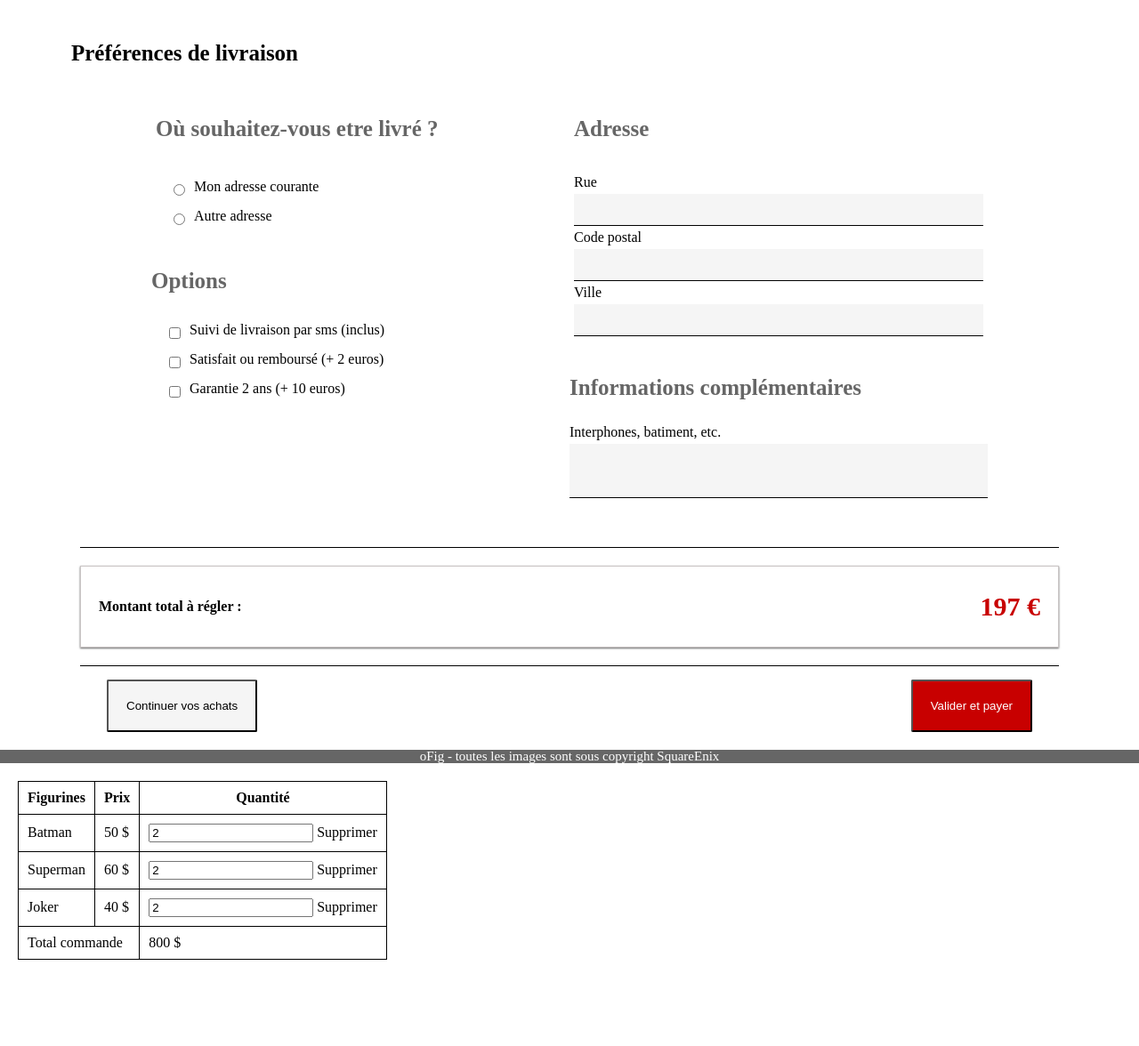
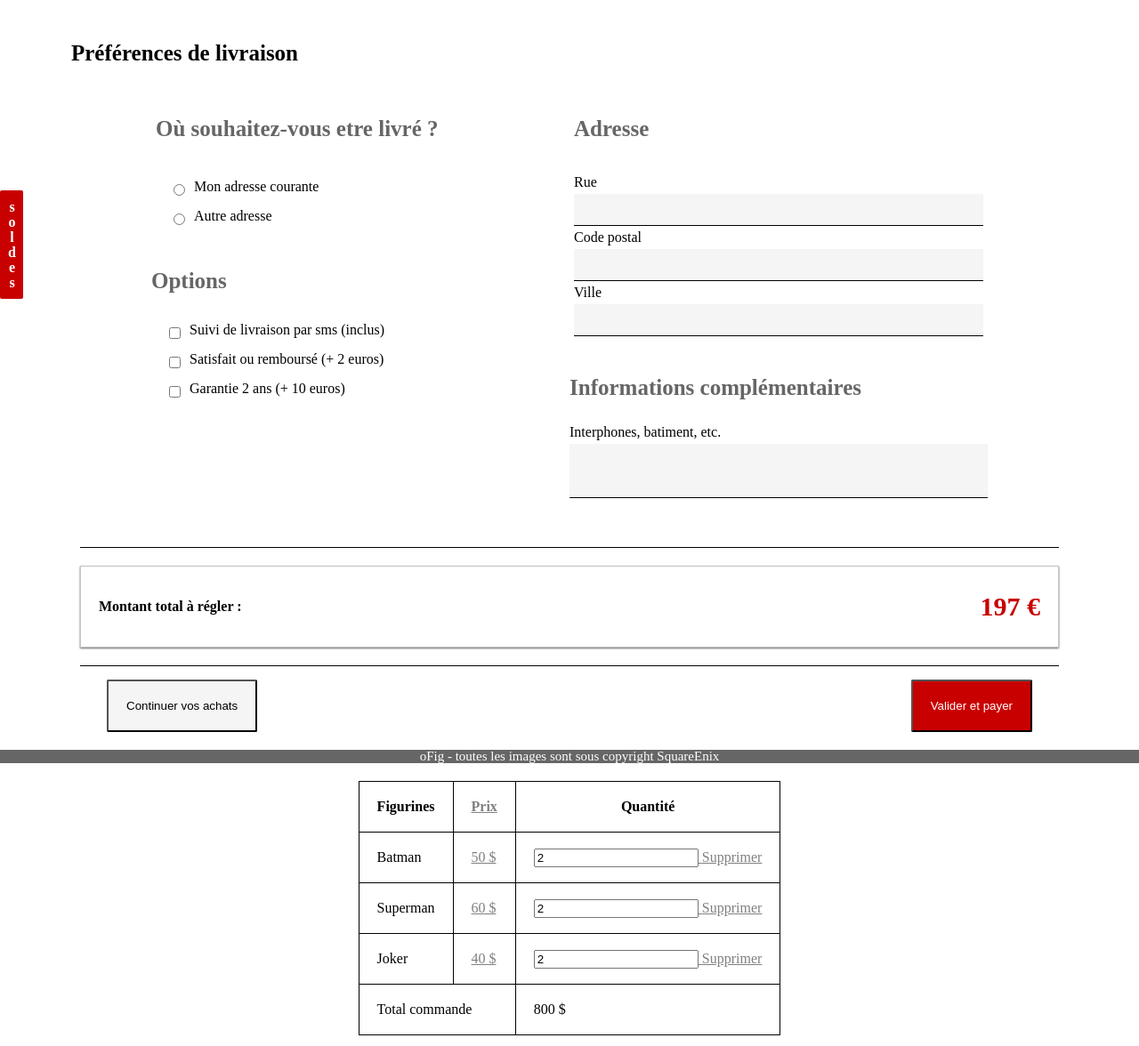
Before and after one commit to AlexandreKleinJean/ofig-test2-, a plain HTML site: page index/index.html in a window 1280 px wide. Shown: the part 124-1300 px from the top of the page at 89% size. Before the commit the page ends 1223 px from the top, so only its background shows below. Drawn offline with Linux system fonts and the light colour scheme.

Commit message:
TEST REUSSI

```diff
--- a/css/styles.css
+++ b/css/styles.css
@@ -27,6 +27,21 @@ h2 {
 }
 
 /*----------------------------------------------------------*main-----------------------------------------------*/
+
+.soldes{
+    font-weight: bold;
+    position: fixed;
+    top: calc(50% - 125px / 2);
+    padding: 10px 5px;
+    border-radius: 2px;
+    color: white;
+    left: 0;
+    writing-mode: vertical-rl;
+    text-orientation: upright;
+    background-color: #c80000;
+
+}
+
 
 h3 {
     font-size: 25px;
@@ -199,10 +214,11 @@ footer{
 .table {
     display: flex;
     justify-content: center;
+    width: 100%;
 }
 
 table {
-    margin: 20px 20px;
+    margin: 20px 10px;
 }
 
 .product__head {
@@ -211,10 +227,23 @@ table {
 
 .product__items,.product__price,.product__quantity,.product__items-total,.product__items-total-price {
     border: 1px solid black;
-    padding: 10px 10px;
+    padding: 20px 20px;
 }
 
 .product__items-remove:hover {
     text-decoration: underline;
     color: grey;
 }
+
+.product__price {
+    padding: 5px 20px;
+    text-decoration: underline;
+    color: grey;
+}
+
+#product_items-joker, #product_items-batman, #product_items-batman {
+    padding: 5px 5px;
+    text-align: center;
+    max-width: 5px;
+    background-color: red;
+}
--- a/index/index.html
+++ b/index/index.html
@@ -19,6 +19,10 @@
         <h3>Préférences de livraison</h3>
 
     <div class="main__top">
+
+        <div class="soldes">
+            soldes
+        </div>
 
         <div class="main__form-left">
                 <form action="">
@@ -108,7 +112,7 @@
     <footer>oFig - toutes les images sont sous copyright SquareEnix</footer>
 </body>
 
-<div class="table"></div>
+<div class="table">
 <table>
 	<thead class="product__head">
 	    <tr>
@@ -152,5 +156,5 @@
        </tr>
     </tfoot>
 </table>
-
+</div>
 </html>
```
